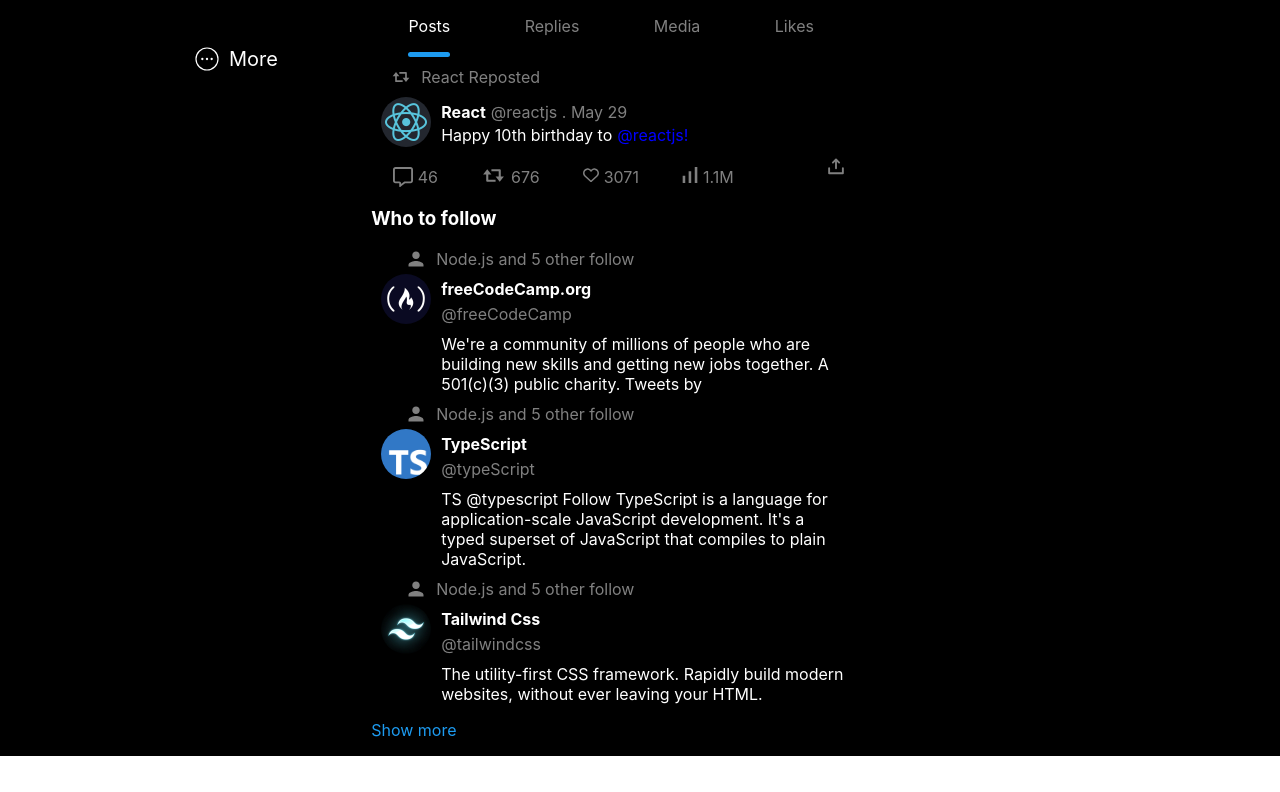
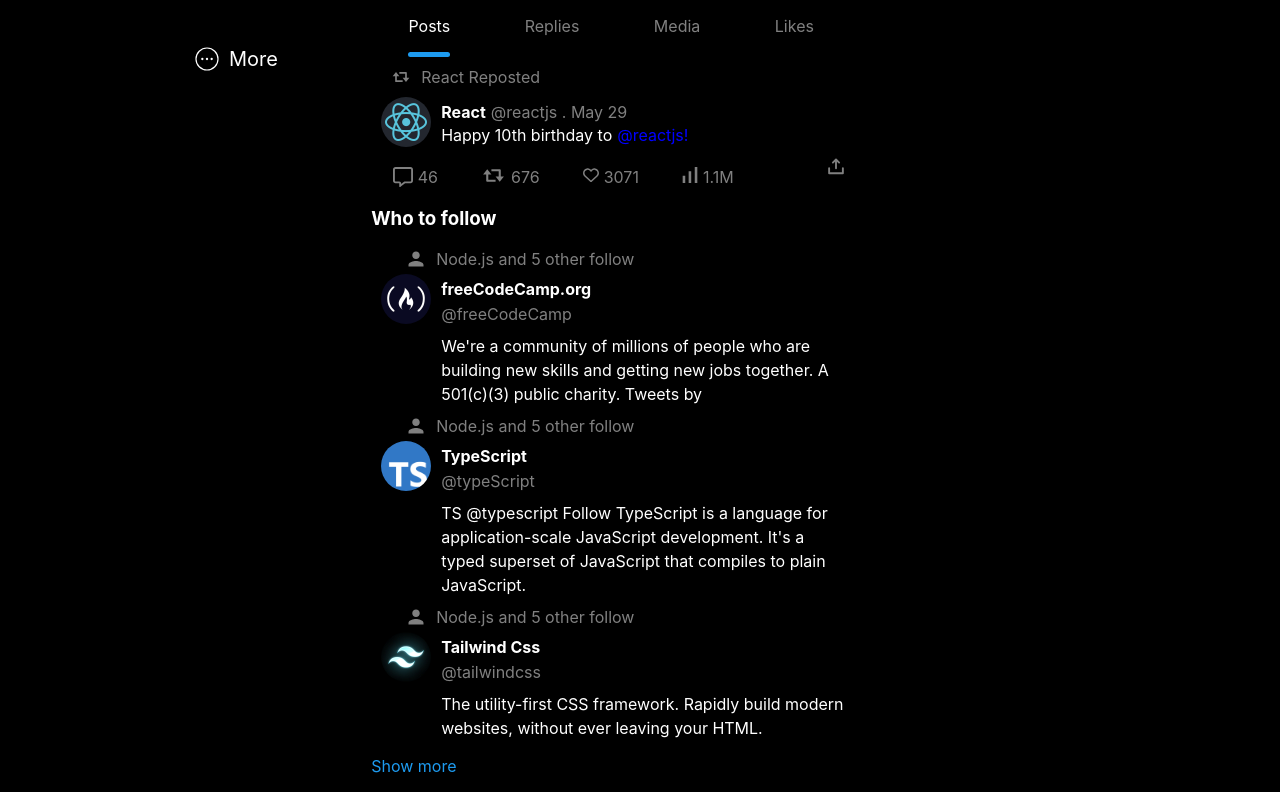
Before and after one commit to Abdalrhman-Mohammad/profile-twitter-task, a React (Create React App) app: page / in a window 1280 px wide. Shown: the part 624-1416 px from the top of the page. Before the commit the page ends 1380 px from the top, so only its background shows below. Built offline with nearby package versions, Linux system fonts and the light colour scheme.

Commit message:
Edit SuggestedUser component

```diff
--- a/src/components/SuggestedUser/SuggestedUser.js
+++ b/src/components/SuggestedUser/SuggestedUser.js
@@ -8,13 +8,17 @@
 import { PiUploadSimpleBold } from "react-icons/pi";
 import { IoMdPerson } from "react-icons/io";
 
-function SuggestedUser({ userName, handle, description, imgSrc }) {
+function SuggestedUser({ userName, handle, description="", imgSrc ,Top=true}) {
   let [checked, setChecked] = useState("Posts");
   return (
     <div>
       <div style={{ display: "flex", margin: "10px 10px 5px 25px" }}>
-        <IoMdPerson size={20} style={{ color: "grey", margin: "0 10px" }} />{" "}
-        <p style={{ color: "grey", margin: 0 }}>Node.js and 5 other follow</p>
+        { Top && (
+          <IoMdPerson size={20} style={{ color: "grey", margin: "0 10px" }} />
+        )}
+        {Top && (
+          <p style={{ color: "grey", margin: 0 }}>Node.js and 5 other follow</p>
+        )}
       </div>
       <div style={{ display: "grid", justifyContent: "start" }}>
         <img
@@ -31,7 +35,7 @@
           <p style={{ color: "grey", margin: 0 }}>@{handle}</p>
         </div>
         <div style={{ gridRow: "2/3", display: "flex" }}>
-          <p style={{ margin: "0 5px 0 0" }}>{description}</p>
+          <p style={{ margin: "0 5px 0 0",lineHeight:1.5 }}>{description}</p>
         </div>
       </div>
     </div>
```
